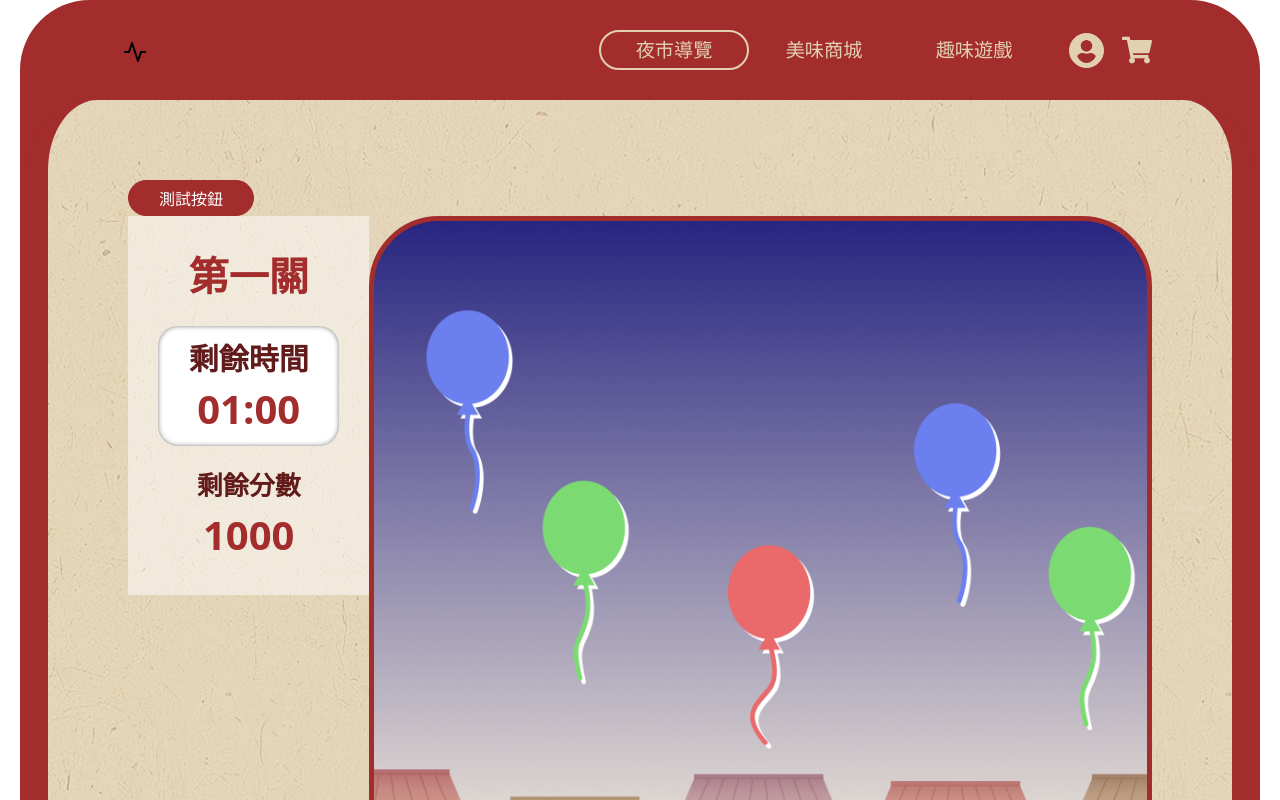
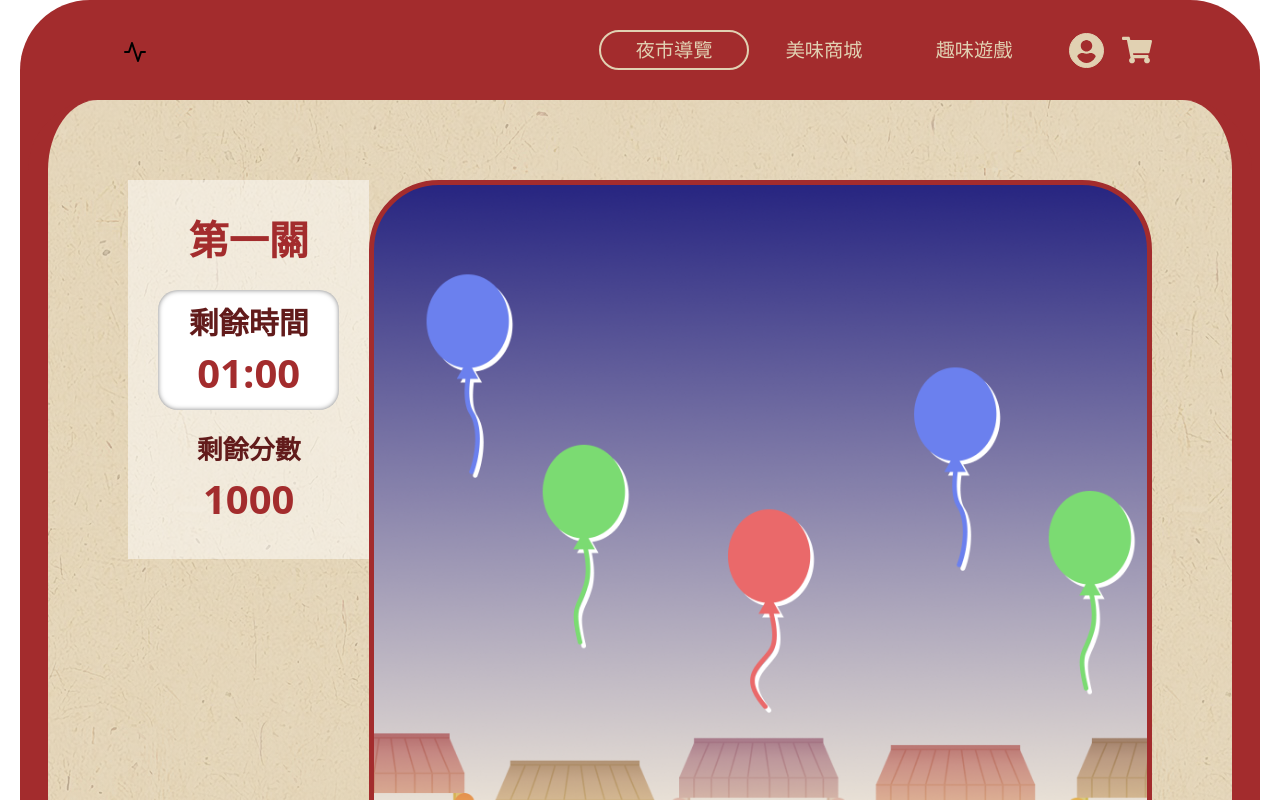
Before and after one commit to Rulu-chen/React-layout, a Next.js app: page /game/game-play in a window 1280 px wide. Shown: the top 800 px of the page. Built offline with nearby package versions, Linux system fonts and the light colour scheme; a web font is replaced by a local one.

Commit message:
遊戲部分

```diff
--- a/components/modal/game-rule.js
+++ b/components/modal/game-rule.js
@@ -36,7 +36,7 @@ export default function GameRule() {
               </div>
               <div className="modal-body">
                 {/* 規則開始 */}
-                <div className="level-text">第一關</div>
+                {/* <div className="level-text">第一關</div>
                 <div className="rule-group">
                   <div className="point-text">時間限制:60秒</div>
                   <div className="score-text">通關分數:1000</div>
@@ -47,7 +47,7 @@ export default function GameRule() {
                   data-bs-dismiss="modal"
                 >
                   挑戰開始
-                </button>
+                </button> */}
                 {/* 規則結束 */}
                 {/* 挑戰成功開始 */}
                 {/* <div className="level-text">第一關挑戰成功</div>
@@ -66,7 +66,7 @@ export default function GameRule() {
                 </div> */}
                 {/* 挑戰成功結束 */}
                 {/* 挑戰失敗開始 */}
-                {/* <div className="level-text">第一關挑戰失敗</div>
+                <div className="level-text">第一關挑戰失敗</div>
                 <FaRegWindowClose className="fa-fail" />
 
                 <div className="rule-group">
@@ -79,7 +79,7 @@ export default function GameRule() {
                   <button type="button" className="btn btn-primary">
                     再挑戰一次
                   </button>
-                </div> */}
+                </div>
                 {/* 挑戰失敗結束 */}
               </div>
             </div>
--- a/pages/game/game-play.js
+++ b/pages/game/game-play.js
@@ -20,7 +20,7 @@ export default function GamePlay() {
     <>
       <div className="game-play-page">
         {/* <QrcodeCurrent /> */}
-        <GameRule />
+        {/* <GameRule /> */}
         {/* <div className="black-mode black-show"></div> */}
         <div className="game-main">
           <div className="time-table">
```
